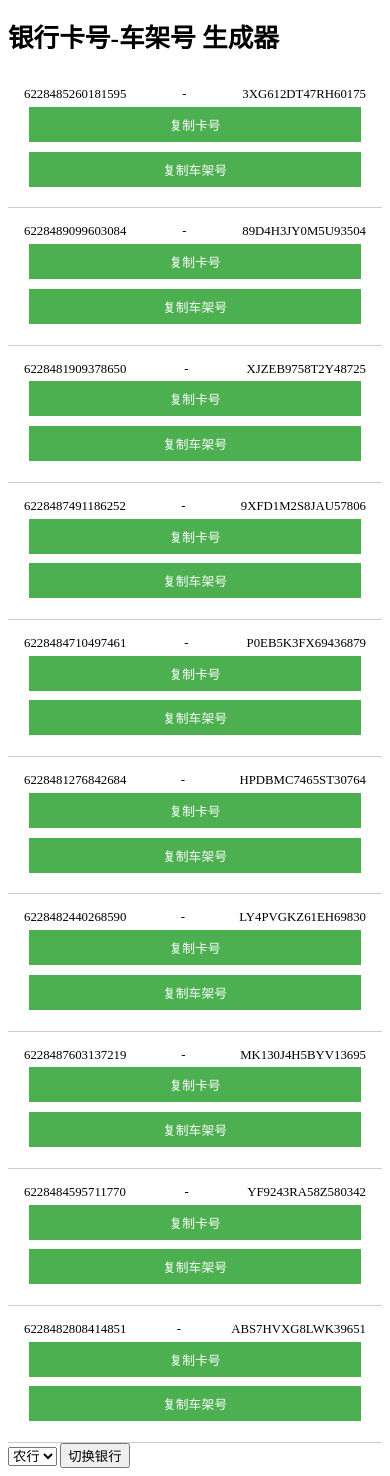
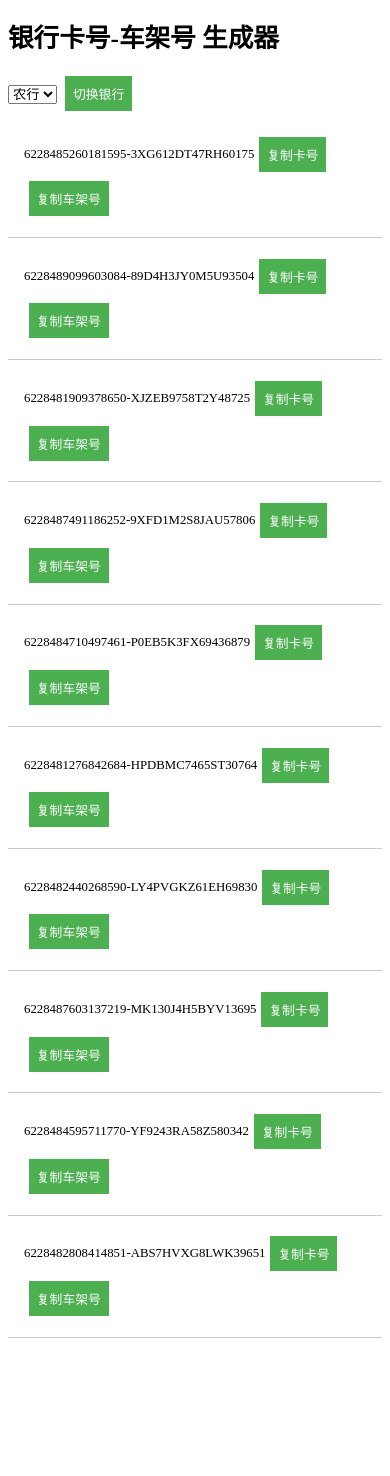
Before and after one commit to codeboysky/generator-bankcode-vin, a Django app: page / in a window 390 px wide. After the commit the page ends 1338 px from the top, so only its background shows below. Run offline with Django 3.2, Linux system fonts and the light colour scheme.

Commit message:
兼容移动端

```diff
--- a/generator_info/templates/show.html
+++ b/generator_info/templates/show.html
@@ -3,8 +3,6 @@
 <head>
     <title>My Web Site</title>
     <meta name="viewport" content="width=device-width, initial-scale=1">
-    <script src="https://code.jquery.com/jquery-3.6.0.min.js"></script>
-    <script src="https://cdnjs.cloudflare.com/ajax/libs/clipboard.js/2.0.8/clipboard.min.js"></script>
     <style>
         body {
             font-size: 1rem;
@@ -16,13 +14,15 @@
         }
         li {
             display: flex;
-    justify-content: space-between;
+            justify-content: flex-start;
             align-items: center;
             padding: 1rem;
             border-bottom: 1px solid #ccc;
             flex-wrap: wrap;
         }
-
+        span {
+            font-size: 1rem; /* 修改字体大小，让其随设备屏幕大小而改变 */
+        }
         .copy-btn {
             background-color: #4CAF50;
             border: none;
@@ -34,13 +34,19 @@ li {
             font-size: 1rem; /* 修改字体大小，让其随设备屏幕大小而改变 */
             margin: 0.5rem;
             cursor: pointer;
-    flex-grow: 1; /* 让两个复制按钮均分父元素宽度 */
-    min-width: 50%; /* 设置最小宽度，避免按钮过小 */
         }
-        span {
+        .change-bank {
+            background-color: #4CAF50;
+            border: none;
+            color: white;
+            padding: 1rem;
+            text-align: center;
+            text-decoration: none;
+            display: inline-block;
             font-size: 1rem; /* 修改字体大小，让其随设备屏幕大小而改变 */
+            margin: 0.5rem;
+            cursor: pointer;
         }
-
         @media screen and (max-width: 767px) {
             /* 屏幕小于767像素时，调整字体大小 */
             body {
@@ -54,39 +60,48 @@ li {
                 padding: 0.5rem;
                 margin: 0.3rem;
             }
+            .change-bank {
+                font-size: 0.8rem;
+                padding: 0.5rem;
+                margin: 0.3rem;
+            }
         }
     </style>
 </head>
 <body>
     <h1>银行卡号-车架号 生成器</h1>
+    <form method="get" action="">
+        <select name="card_prefix">
+            {% for item in bank_list %}
+            <option value="{{ item.card_prefix }}" {% if item.card_prefix == card_prefix %}selected  =  "selected" {% endif %}>{{ item.card_name }}</option>
+            {% endfor %}
+        </select>
+        <button type="submit" class="change-bank">切换银行</button>
+    </form>
     <ul>
         {% for item in result %}
         <li>
             <span>{{ item.card_num }}</span>
             <span>-</span>
             <span>{{ item.vin }}</span>
-            <button class="copy-card-num-btn copy-btn" data-clipboard-text="{{ item.card_num }}">复制卡号</button>
-            <button class="copy-vin-btn copy-btn" data-clipboard-text="{{ item.vin }}">复制车架号</button>
+            <button class="copy-card-num-btn copy-btn" data-text="{{ item.card_num }}">复制卡号</button>
+            <button class="copy-vin-btn copy-btn" data-text="{{ item.vin }}">复制车架号</button>
         </li>
         {% endfor %}
     </ul>
-    <form method="get" action="">
-        <select name="card_prefix">
-            {% for item in bank_list %}
-            <option value="{{ item.card_prefix }}" {% if item.card_prefix == card_prefix %}selected  =  "selected" {% endif %}>{{ item.card_name }}</option>
-            {% endfor %}
-        </select>
-        <button type="submit">切换银行</button>
-    </form>
     <script>
-        $(document).ready(function() {
-            var clipboard1 = new ClipboardJS('.copy-card-num-btn');
-            var clipboard2 = new ClipboardJS('.copy-vin-btn');
-            clipboard1.on('success', function(e) {
-                alert("卡号已复制到剪贴板！");
-            });
-            clipboard2.on('success', function(e) {
-                alert("车架号已复制到剪贴板！");
+        function copyToClipboard(text) {
+            var input = document.createElement("textarea");
+            input.value = text;
+            document.body.appendChild(input);
+            input.select();
+            document.execCommand("Copy");
+            input.remove();
+            alert("已复制到剪贴板！");
+        }
+        document.querySelectorAll('.copy-btn').forEach(function(button) {
+            button.addEventListener('click', function() {
+                copyToClipboard(this.dataset.text);
             });
         });
     </script>
```
Lines whose indentation alone changed are shown as unchanged.
